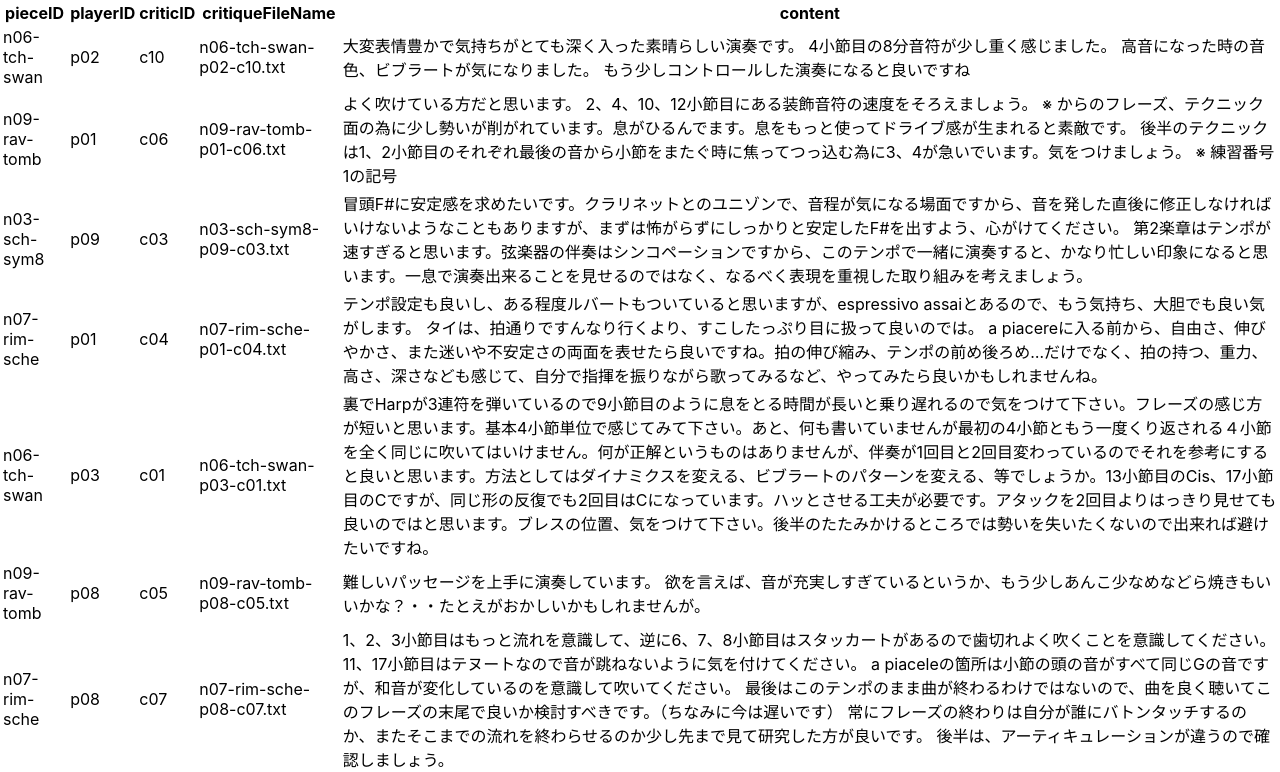
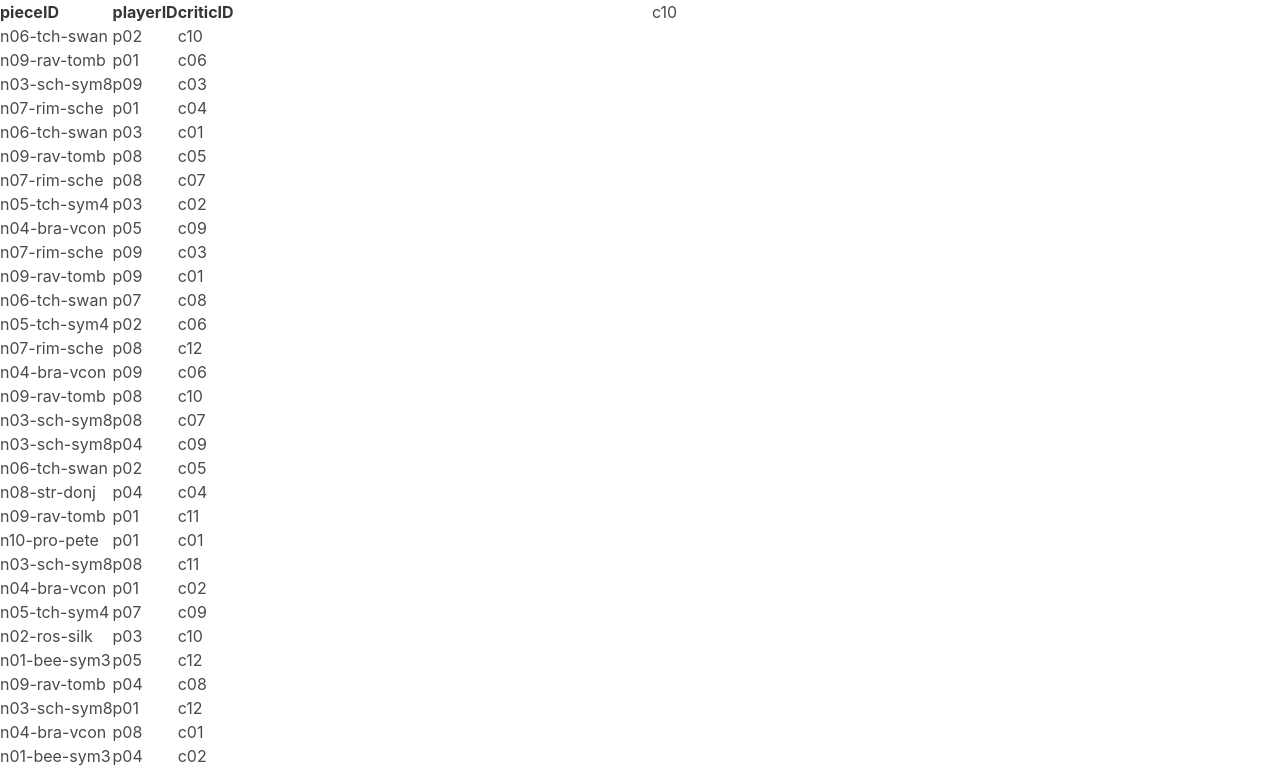
Before and after one commit to masaki-cb/crocus, a React (Create React App) app: page / in a window 1280 px wide. Shown: the top 772 px of the page. Built offline with nearby package versions, Linux system fonts and the light colour scheme.

Commit message:
add bulma

```diff
--- a/package.json
+++ b/package.json
@@ -9,6 +9,8 @@
     "@types/node": "^15.12.2",
     "@types/react": "^17.0.9",
     "@types/react-dom": "^17.0.6",
+    "bulma": "^0.9.2",
+    "node-sass": "5.0.0",
     "react": "^17.0.2",
     "react-dom": "^17.0.2",
     "react-scripts": "4.0.3",
--- a/public/index.html
+++ b/public/index.html
@@ -24,7 +24,7 @@
       work correctly both with client-side routing and a non-root public URL.
       Learn how to configure a non-root public URL by running `npm run build`.
     -->
-    <title>React App</title>
+    <title>Music Review Dataset</title>
   </head>
   <body>
     <noscript>You need to enable JavaScript to run this app.</noscript>
--- a/src/App.tsx
+++ b/src/App.tsx
@@ -1,8 +1,8 @@
-import { useMemo } from "react";
+import { useState } from "react";
 
-import { useTable, Column, useSortBy } from "react-table";
-import jsonData from "./data.json";
-import "./App.css";
+import { useTable, Column, useSortBy, Row } from "react-table";
+import data from "./data.json";
+import "./App.module.scss";
 
 interface Data {
   pieceID: string;
@@ -16,18 +16,21 @@ const columns: Column<Data>[] = [
   { Header: "pieceID", accessor: "pieceID" },
   { Header: "playerID", accessor: "playerID" },
   { Header: "criticID", accessor: "criticID" },
-  { Header: "critiqueFileName", accessor: "critiqueFileName" },
-  { Header: "content", accessor: "content" },
 ];
 
-
-function App() {
-  const data = useMemo(() => jsonData, []);
+const App = () => {
   const { getTableProps, getTableBodyProps, headerGroups, rows, prepareRow } =
     useTable<Data>({ columns, data }, useSortBy);
 
+  const [currentCriticID, setCurrentCriticID] = useState(data[0].criticID)
+
+  const viewDetail = (row: Row<Data>) => {
+    console.log(row.cells);
+  };
+
   return (
-    <table {...getTableProps()}>
+    <div className="columns">
+      <table className="column" {...getTableProps()}>
         <thead>
           {headerGroups.map((headerGroup) => (
             <tr {...headerGroup.getHeaderGroupProps()}>
@@ -52,15 +55,21 @@ function App() {
           {rows.map((row, i) => {
             prepareRow(row);
             return (
-            <tr {...row.getRowProps()}>
+              <tr {...row.getRowProps()} onClick={() => setCurrentCriticID(row.original.criticID)}>
                 {row.cells.map((cell) => {
-                return <td {...cell.getCellProps()}>{cell.render("Cell")}</td>;
+                  return (
+                    <td {...cell.getCellProps()}>{cell.render("Cell")}</td>
+                  );
                 })}
               </tr>
             );
           })}
         </tbody>
       </table>
+      <div className="column">
+        {currentCriticID}
+      </div>
+    </div>
   );
-}
+};
 export default App;
--- a/src/index.js
+++ b/src/index.js
@@ -1,6 +1,6 @@
 import React from 'react';
 import ReactDOM from 'react-dom';
-import './index.css';
+import './index.scss';
 import App from './App';
 import reportWebVitals from './reportWebVitals';
 
--- a/src/index.css
+++ b/src/index.scss
@@ -1,3 +1,5 @@
+@import 'bulma/css/bulma.css';
+
 body {
   margin: 0;
   font-family: -apple-system, BlinkMacSystemFont, 'Segoe UI', 'Roboto', 'Oxygen',
```
Also changed, not shown: src/components/CriticDetail.tsx (added, +7 -0 lines), src/components/CriticTable.tsx (added, +7 -0 lines), tsconfig.json (+2 -8 lines), src/App.module.scss (renamed from src/App.css), src/components/CriticDetail.module.scss (added), 2 other files (tests, documents, lock files or other folders). Lines whose indentation alone changed are shown as unchanged.
